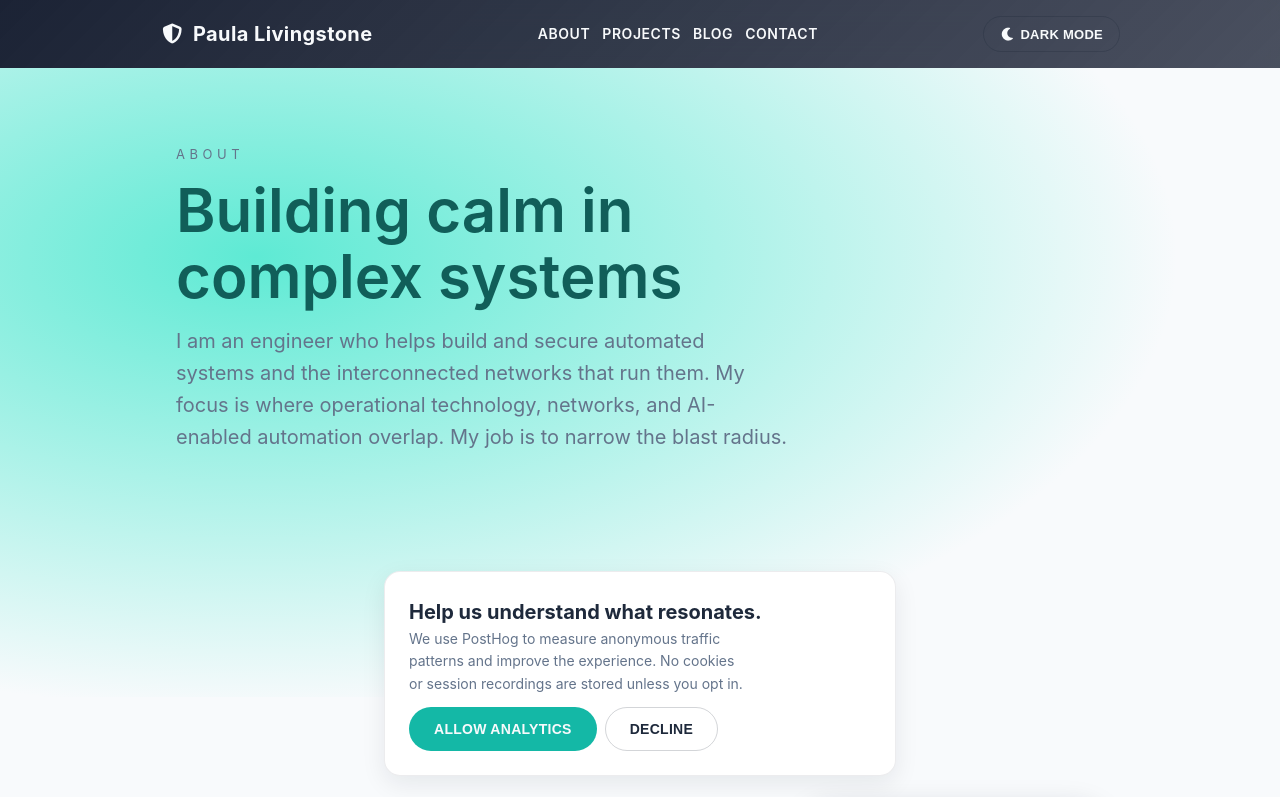
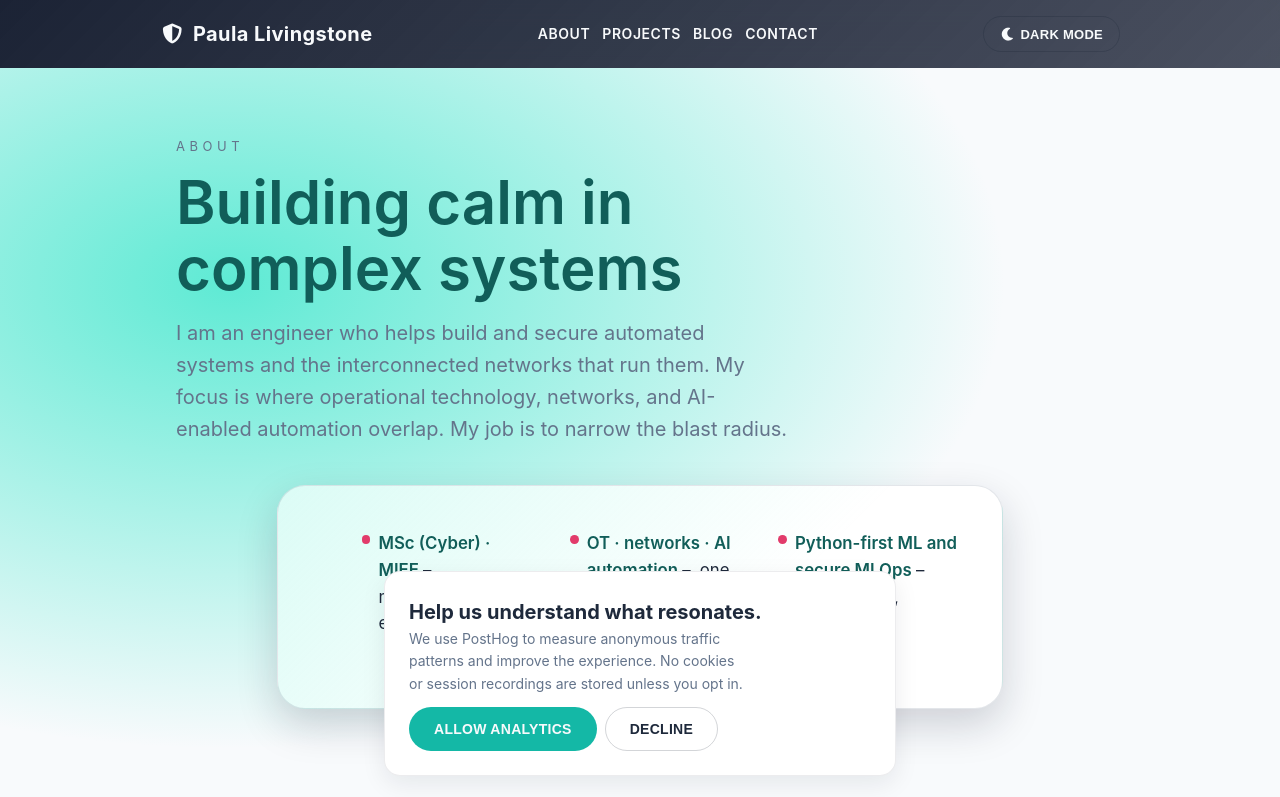
Before and after one commit to pau1a/plnext, a Next.js app: page /about in a window 1280 px wide. Shown: the top 797 px of the page. Built offline with nearby package versions, Linux system fonts and the light colour scheme; no server answers.

Commit message:
Tighten About hero with summary card

```diff
--- a/src/app/about/about-content.tsx
+++ b/src/app/about/about-content.tsx
@@ -7,6 +7,21 @@ import styles from "./about.module.scss";
 
 const photoUrl =
   "https://cdn.networklayer.co.uk/paulalivingstone/images/plprof.jpeg";
+
+const heroSummary = [
+  {
+    highlight: "MSc (Cyber) · MIEE",
+    body: "measurement-led engineering.",
+  },
+  {
+    highlight: "OT · networks · AI automation",
+    body: "one blast radius, layered defence.",
+  },
+  {
+    highlight: "Python-first ML and secure MLOps",
+    body: "lineage, drift, adversarial robustness.",
+  },
+] as const;
 
 const fadeUp = {
   hidden: { opacity: 0, y: 24 },
@@ -65,6 +80,22 @@ export default function AboutPageContent({
             I am an engineer who helps build and secure automated systems and the interconnected networks that run them. My focus
             is where operational technology, networks, and AI-enabled automation overlap. My job is to narrow the blast radius.
           </motion.p>
+
+          <motion.div {...heroMotion} className={styles.heroSummary}>
+            <div className={styles.heroSummaryCard}>
+              <ul className={styles.heroSummaryList}>
+                {heroSummary.map((item) => (
+                  <li key={item.highlight} className={styles.heroSummaryItem}>
+                    <span className={styles.heroSummaryAccent} aria-hidden="true" />
+                    <span>
+                      <strong>{item.highlight}</strong>
+                      <span className={styles.heroSummaryConnector}>–</span> {item.body}
+                    </span>
+                  </li>
+                ))}
+              </ul>
+            </div>
+          </motion.div>
         </div>
 
       </section>
--- a/src/app/about/about.module.scss
+++ b/src/app/about/about.module.scss
@@ -4,17 +4,17 @@
 
 .hero {
   position: relative;
-  background: radial-gradient(120% 120% at 20% 30%, var(--color-teal-300) 0%, transparent 60%);
+  background: radial-gradient(110% 110% at 18% 28%, var(--color-teal-300) 0%, transparent 55%);
 }
 
 :global(body.dark) .hero {
-  background: radial-gradient(120% 120% at 20% 30%, var(--color-teal-400) 0%, transparent 60%);
+  background: radial-gradient(110% 110% at 18% 28%, var(--color-teal-400) 0%, transparent 55%);
 }
 
 .heroInner {
   width: min(100%, var(--max-content-lg));
   margin: 0 auto;
-  padding: clamp(2.5rem, 6vw, 4rem) clamp(1.5rem, 4vw, 3rem) clamp(6rem, 10vw, 8rem);
+  padding: clamp(2.25rem, 6vw, 3.5rem) clamp(1.5rem, 4vw, 3rem) clamp(2.75rem, 7vw, 3.5rem);
 }
 
 .eyebrow {
@@ -40,6 +40,74 @@
   font-size: clamp(1rem, 2.4vw, 1.25rem);
   line-height: var(--line-height-base);
   color: var(--text-muted);
+}
+
+.heroSummary {
+  margin-top: clamp(1.5rem, 4vw, 2.5rem);
+}
+
+.heroSummaryCard {
+  position: relative;
+  margin: 0 auto;
+  width: min(100%, 72ch);
+  padding: clamp(1.25rem, 4vw, 1.75rem) clamp(1.5rem, 4.5vw, 2.75rem);
+  border-radius: 1.75rem;
+  background:
+    linear-gradient(
+      135deg,
+      color-mix(in srgb, var(--color-teal-200) 35%, transparent) 0%,
+      transparent 65%
+    ),
+    var(--surface-elevated);
+  box-shadow: 0 16px 40px rgba(15, 23, 42, 0.18);
+  border: 1px solid color-mix(in srgb, var(--text-muted) 18%, transparent);
+  backdrop-filter: blur(12px);
+}
+
+:global(body.dark) .heroSummaryCard {
+  box-shadow: 0 18px 44px rgba(0, 0, 0, 0.4);
+  border-color: color-mix(in srgb, var(--surface-elevated) 40%, transparent);
+}
+
+.heroSummaryList {
+  display: grid;
+  gap: clamp(0.75rem, 2.5vw, 1.25rem);
+
+  @media (min-width: 48rem) {
+    grid-template-columns: repeat(3, minmax(0, 1fr));
+    column-gap: clamp(1rem, 3vw, 1.75rem);
+  }
+}
+
+.heroSummaryItem {
+  display: flex;
+  align-items: flex-start;
+  gap: var(--space-sm);
+  font-size: clamp(0.9375rem, 2.4vw, 1.05rem);
+  line-height: 1.6;
+  color: var(--text-primary);
+}
+
+.heroSummaryItem strong {
+  color: var(--color-teal-800);
+  font-weight: 600;
+}
+
+:global(body.dark) .heroSummaryItem strong {
+  color: var(--color-teal-200);
+}
+
+.heroSummaryAccent {
+  flex: none;
+  margin-top: 0.35rem;
+  width: 0.55rem;
+  height: 0.55rem;
+  border-radius: 50%;
+  background: var(--color-crimson-500);
+}
+
+.heroSummaryConnector {
+  margin: 0 0.4ch;
 }
 
 .portraitCard {
@@ -211,13 +279,13 @@
 
 @media (min-width: 768px) {
   .hero {
-    padding-bottom: 6.5rem;
+    padding-bottom: 4.5rem;
   }
 
   .biographyAside {
     float: right;
     width: min(18.75rem, 38vw);
-    margin: 0 0 var(--space-xl) clamp(1.5rem, 4vw, 3rem);
+    margin: -3rem 0 var(--space-xl) clamp(1.5rem, 4vw, 3rem);
   }
 
   .badgeCluster {
```
